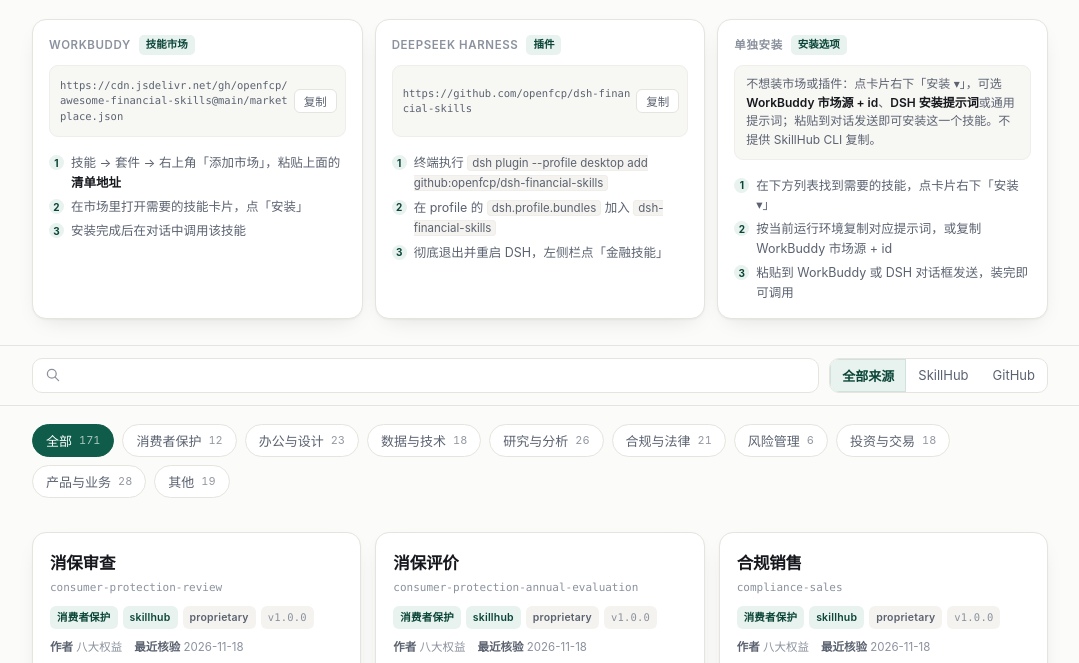
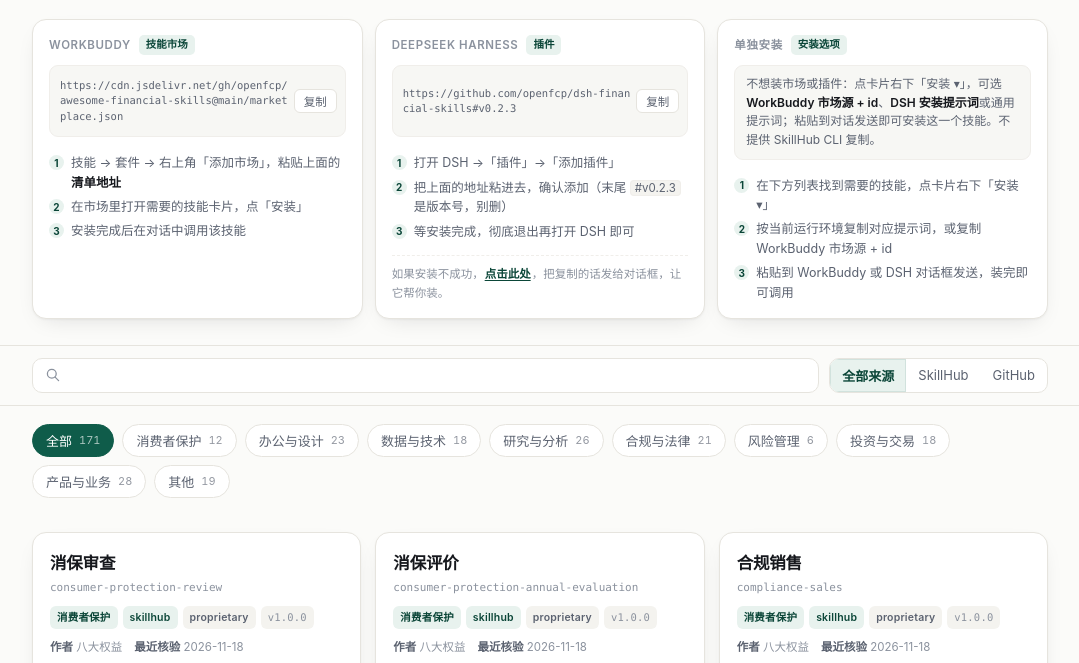
Before and after one commit to openfcp/awesome-financial-skills, a website: page docs/index.html in a window 1280 px wide. Shown: the part 137-800 px from the top of the page, without its empty margins (100-1179 px from the left). Drawn offline with Linux system fonts and the light colour scheme.

Commit message:
docs: DSH 安装改为插件界面填地址（带 v0.2.3 tag），补装不上时的兜底话术

```diff
--- a/docs/index.html
+++ b/docs/index.html
@@ -73,6 +73,13 @@ button.copy.done{border-color:var(--accent); color:var(--accent-ink); background
   background:var(--accent-soft); color:var(--accent-ink); font-size:10px; font-weight:700; display:flex; align-items:center; justify-content:center; line-height:1}
 .steps b{color:var(--ink); font-weight:620}
 .steps em{font-style:normal; background:#f4f3ef; border:1px solid var(--line-2); border-radius:4px; padding:0 4px; font-size:11.5px; color:var(--ink-2)}
+/* 兜底话术：贴在卡片底部，虚线分隔，失败时才需要看 */
+.ep-fail{margin-top:auto; padding-top:9px; border-top:1px dashed var(--line-2);
+  font-size:11.5px; line-height:1.6; color:var(--ink-3)}
+.ep-fail button{border:0; background:none; padding:0; margin:0 1px; font:inherit; font-weight:600;
+  color:var(--accent-ink); cursor:pointer; text-decoration:underline; text-underline-offset:2px}
+.ep-fail button:hover{color:var(--accent)}
+.ep-fail button.done{text-decoration:none; color:var(--accent)}
 
 /* ---------- toolbar ---------- */
 .toolbar{position:sticky; top:0; z-index:20; background:rgba(251,251,249,.94); backdrop-filter:blur(10px);
@@ -191,10 +198,13 @@ footer a{color:var(--ink-2)}
           <button class="copy" data-copy="url-dsh" data-zh="复制" data-en="Copy">复制</button>
         </div>
         <ol class="steps">
-          <li data-zh="终端执行 <em>dsh plugin --profile desktop add github:openfcp/dsh-financial-skills</em>" data-en="Run <em>dsh plugin --profile desktop add github:openfcp/dsh-financial-skills</em>">终端执行 <em>dsh plugin --profile desktop add github:openfcp/dsh-financial-skills</em></li>
-          <li data-zh="在 profile 的 <em>dsh.profile.bundles</em> 加入 <em>dsh-financial-skills</em>" data-en="Add <em>dsh-financial-skills</em> to <em>dsh.profile.bundles</em> in the profile">在 profile 的 <em>dsh.profile.bundles</em> 加入 <em>dsh-financial-skills</em></li>
-          <li data-zh="彻底退出并重启 DSH，左侧栏点「金融技能」" data-en="Fully quit and restart DSH, then open <b>金融技能</b> in the sidebar">彻底退出并重启 DSH，左侧栏点「金融技能」</li>
+          <li data-zh="打开 DSH →「插件」→「添加插件」" data-en="Open DSH → <b>Plugins</b> → <b>Add plugin</b>">打开 DSH →「插件」→「添加插件」</li>
+          <li data-zh="把上面的地址粘进去，确认添加（末尾 <em>#v0.2.3</em> 是版本号，别删）" data-en="Paste the address above and confirm (keep the <em>#v0.2.3</em> tag at the end)">把上面的地址粘进去，确认添加（末尾 <em>#v0.2.3</em> 是版本号，别删）</li>
+          <li data-zh="等安装完成，彻底退出再打开 DSH 即可" data-en="Wait for it to finish, fully quit and reopen DSH">等安装完成，彻底退出再打开 DSH 即可</li>
         </ol>
+        <div class="ep-fail">
+          <span data-zh="如果安装不成功，" data-en="If it fails, ">如果安装不成功，</span><button type="button" id="dsh-fail" data-zh="点击此处" data-en="click here">点击此处</button><span data-zh="，把复制的话发给对话框，让它帮你装。" data-en=" and paste the copied message into the chat to have it install for you.">，把复制的话发给对话框，让它帮你装。</span>
+        </div>
       </div>
 
       <div class="ep">
@@ -261,7 +271,10 @@ footer a{color:var(--ink-2)}
   const CATALOG_URL = CDN + "/catalog.json";
   const MARKET_URL = CDN + "/marketplace.json";
   document.getElementById("url-wb").textContent  = CDN + "/marketplace.json";
-  document.getElementById("url-dsh").textContent = "https://github.com/openfcp/dsh-financial-skills";
+  // DSH 插件必须带 tag：不带 ref 时 pnpm 会把默认分支的 commit 钉进 lockfile，
+  // 再点安装只会说 Already up to date，插件管理器就报「无法确定安装了哪个包」。
+  const DSH_URL = "https://github.com/openfcp/dsh-financial-skills#v0.2.3";
+  document.getElementById("url-dsh").textContent = DSH_URL;
   document.getElementById("stamp").textContent   = "updated " + C.updated + " · verified " + (C.verified_at || C.updated);
 
   let lang = "zh", cat = "all", src = "all", q = "";
@@ -476,6 +489,28 @@ footer a{color:var(--ink-2)}
   document.querySelectorAll("button.copy[data-copy]").forEach(b => b.onclick = () =>
     copy(document.getElementById(b.dataset.copy).textContent, b));
 
+  // 界面装不上时的兜底：给一段自包含的话术，让对话把插件装好。
+  const DSH_PROMPT = {
+    zh: [
+      "帮我安装 DSH 插件「金融技能」（openfcp/dsh-financial-skills，v0.2.3）。",
+      "地址：" + DSH_URL,
+      "1) 优先走命令行：dsh plugin --profile desktop add " + DSH_URL,
+      "2) 装完把 dsh-financial-skills 写进 ~/.dsh/profiles/desktop/package.json 的 dsh.profile.bundles；少这一条，侧栏不会出现入口。",
+      "3) 然后彻底退出（Cmd+Q，并确认活动监视器里没有残留进程）再打开 DSH，左侧栏应出现「金融技能」。",
+      "4) 任何一步报错，把命令原文和报错贴给我，不要跳过、也不要当成装好了。"
+    ].join("\n"),
+    en: [
+      "Please install the DSH plugin “Financial Skills” (openfcp/dsh-financial-skills, v0.2.3).",
+      "Address: " + DSH_URL,
+      "1) Prefer the CLI: dsh plugin --profile desktop add " + DSH_URL,
+      "2) Then add dsh-financial-skills to dsh.profile.bundles in ~/.dsh/profiles/desktop/package.json — without it the sidebar entry never appears.",
+      "3) Fully quit (Cmd+Q, confirm no leftover process) and reopen DSH; “金融技能” should appear in the sidebar.",
+      "4) If any step fails, paste the exact command and error back to me. Do not skip steps or claim success."
+    ].join("\n")
+  };
+  const failBtn = document.getElementById("dsh-fail");
+  if (failBtn) failBtn.onclick = function(){ copy(DSH_PROMPT[lang] || DSH_PROMPT.zh, this); };
+
   // 点菜单外部或按 Esc 收起，不依赖再点一次「安装」。
   document.addEventListener("click", e => {
     document.querySelectorAll("details.inst[open]").forEach(d => {
```
Also changed, not shown: README.md.
